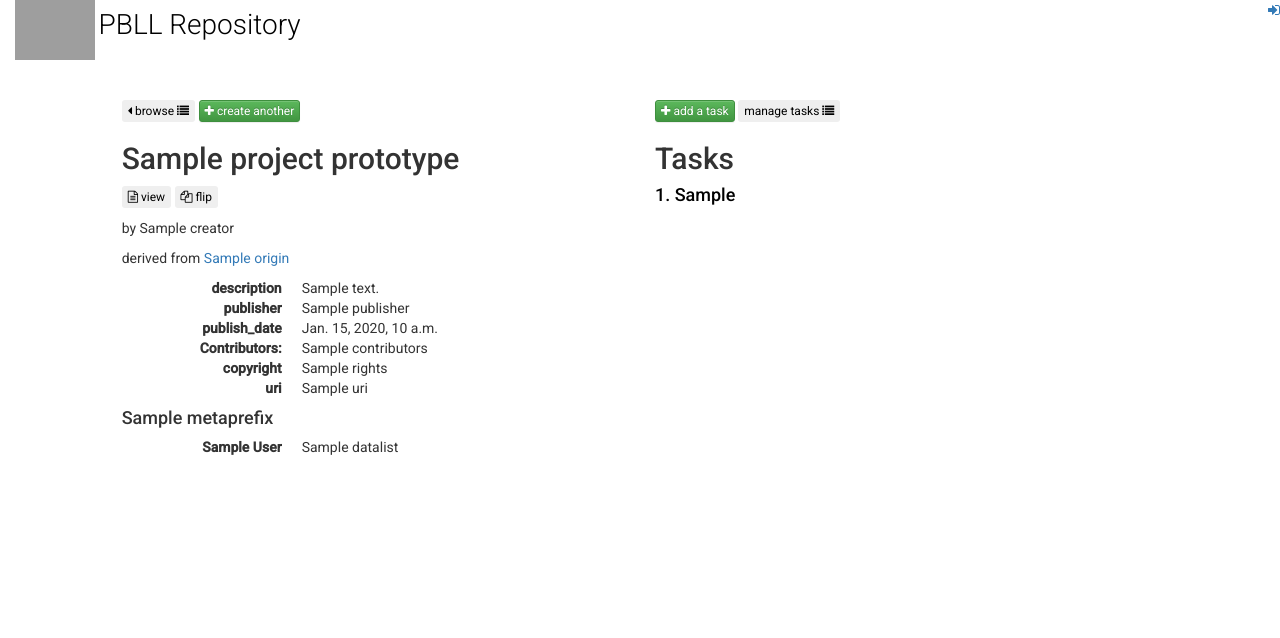
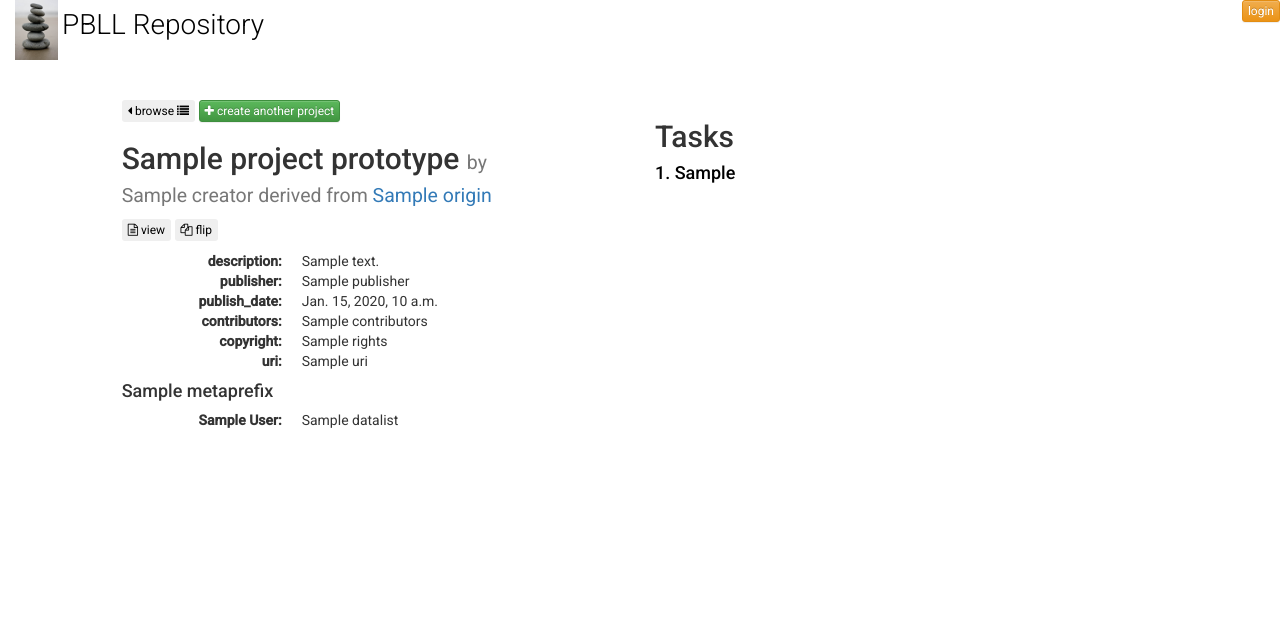
Before and after one commit to llcit/nflrc-pbllrepo-dev, a Django app: template templates/project_prototype_detail.html in a window 1280 px wide. Shown: the top 638 px of the page. Run offline with Django 3.2, Linux system fonts and the light colour scheme; the template is opened without the code that fills it: most values are stand-ins (such as "Sample title", 1, 10 or a date in 2020); some libraries are stand-ins or nearby versions; grey boxes are pictures that could not be loaded.

Commit message:
fabfile committed this without comments.

```diff
--- a/reposite/schema.py
+++ b/reposite/schema.py
@@ -237,7 +237,7 @@ class PrototypeMetadataForm(forms.Form):
     subject = forms.MultipleChoiceField(
         choices=SUBJECT_AREAS,
         label='Subject Area',
-        label_suffix='Subject Areas',
+        label_suffix='Subject Area(s)',
         help_text='(Check all that apply)',
         widget=forms.CheckboxSelectMultiple(attrs={}),
         required=True)
@@ -369,7 +369,7 @@ class PrototypeMetadataForm(forms.Form):
         required=False)
     cs_like_career_skills = forms.MultipleChoiceField(
         choices=CENTURY_SKILLS['like-career-skills'],
-        widget=forms.CheckboxSelectMultiple(attrs={'class': 'input-lg'}),
+        widget=forms.CheckboxSelectMultiple(attrs={'class': ''}),
         label='21st Century Skills',
         label_suffix='Life and Career Skills',
         help_text='(Check all that apply)',
--- a/templates/base.html
+++ b/templates/base.html
@@ -55,20 +55,22 @@
           </button> -->
 
           <a class="static_a_display pull-left" href="{% url 'home' %}">
-            <img src="http://nflrc.hawaii.edu/media/img/1-PBLicon.png"> <span class="lead" style="font-size: 2.0em;">PBLL Repository</span>
+            <img src="{% static 'img/pbllrepo-icon.jpg' %}"> <span class="lead" style="font-size: 2.0em;">PBLL Repository</span>
           </a>
 
         </div>
 
-        <div class="collapse navbar-collapse pull-right" style="background-color: white">
-          <ul class="nav navbar-nav navbar-right">
+        <div class="nav navbar-right">
+
             {% if not user.is_authenticated %}
-              <a href="{% url 'login' %}"> <i class="fa fa-sign-in"></i> </a>
+              <a href="{% url 'login' %}"  class="btn btn-xs btn-warning"> login </a>
             {% else %}
-              <a href="{% url 'logout' %}">{{ user }}</a>
+              <a href="{% url 'logout' %}" class="btn btn-xs btn-warning"> logout {{ user }} </a>
             {% endif %}
-          </ul>
+
         </div>
+
+
       </div>
     </div>
     <!-- End navbar content -->
--- a/templates/home.html
+++ b/templates/home.html
@@ -47,7 +47,7 @@
 
         <div class="row">
             <div class="col-xs-2">
-                <p><img src="https://encrypted-tbn0.gstatic.com/images?q=tbn:ANd9GcTV3bLtm6U3A9dSTfnr53H9KPC-u0sJSFobh3Z_M9Ybfel7UdP_"  width="100%"></p>
+                <p><img src="{% static 'img/pbllrepo-icon.jpg' %}"  width="100%"></p>
             </div>
             <div class="col-xs-10">
                 <p class="lead" style="font-size: 4.0em">Pebbles</p>
--- a/templates/project_prototype_detail.html
+++ b/templates/project_prototype_detail.html
@@ -11,13 +11,22 @@
                 <button class=" btn btn-xs"><i class="fa fa-caret-left"></i> browse <i class="fa fa-list"></i></button>
             </a>
             <a href="{% url 'create_prototype' %}" class="static_a_display">
-                <button class=" btn btn-xs btn-success"><i class="fa fa-plus"></i> create another</button>
+                <button class=" btn btn-xs btn-success"><i class="fa fa-plus"></i> create another project</button>
             </a>
         </p>
+
+
+
         <p class="lead">
 
 
-            <h2>{{ project_prototype.title }}</h2>
+            <h2>{{ project_prototype.title }}
+
+            <small> by {{ project_prototype.creator }} </small>
+            {% if project_prototype.origin %}
+            <small> derived from <a href="{% url 'view_prototype' project_prototype.origin.id %}">{{ project_prototype.origin }}</a></small>
+            {% endif %}
+            </h2>
             <a href="{% url 'docview_prototype' project_prototype.id %}" class="static_a_display">
                 <button class="btn btn-xs"><i class="fa fa-file-text-o"></i> view</button>
             </a>
@@ -40,20 +49,14 @@
 
         </p>
 
-        <p> by {{ project_prototype.creator }} </p>
-        {% if project_prototype.origin %}
-        <p> derived from <a href="{% url 'view_prototype' project_prototype.origin.id %}">{{ project_prototype.origin }}</a></p></p>
-        {% endif %}
-
-
 
         <dl class="dl-horizontal">
-            <dt>description</dt> <dd><span> {{ project_prototype.description }} </span></dd>
-            <dt>publisher</dt><dd><span> {{ project_prototype.publisher }} </span></dd>
-            <dt>publish_date</dt><dd><span> {{ project_prototype.publish_date }} </span></dd>
-            <dt>Contributors:</dt><dd><span> {{ project_prototype.contributors }} </span></dd>
-            <dt>copyright</dt><dd><span> {{ project_prototype.rights }} </span></dd>
-            <dt>uri</dt><dd><span> {{ project_prototype.uri }} </span></dd>
+            <dt>description:</dt> <dd><span> {{ project_prototype.description }} </span></dd>
+            <dt>publisher:</dt><dd><span> {{ project_prototype.publisher }} </span></dd>
+            <dt>publish_date:</dt><dd><span> {{ project_prototype.publish_date }} </span></dd>
+            <dt>contributors:</dt><dd><span> {{ project_prototype.contributors }} </span></dd>
+            <dt>copyright:</dt><dd><span> {{ project_prototype.rights }} </span></dd>
+            <dt>uri:</dt><dd><span> {{ project_prototype.uri }} </span></dd>
 
             {% for i, j in prototype_data.items %}
                 {% ifchanged j.metaprefix %}<h4> {{ j.metaprefix }} </h4> {% endifchanged %}
@@ -61,7 +64,7 @@
                     <dt></dt><dd>{% for k in j.datalist %}<span>{{ k }}</span>{% if not forloop.last %},{% endif %} {% endfor %}</dd>
                 {% else %}
                     <dt style="white-space: normal">
-                        {{ j.displayname }}
+                        {{ j.displayname }}:
                     </dt>
                     <dd>{% for k in j.datalist %}<span>{{ k }}</span>{% if not forloop.last %},{% endif %} {% endfor %}</dd>
                 {% endif %}
@@ -74,6 +77,7 @@
 
             <a href="#" tabindex="0" role="button" class="addatask static_a_display" selector="#addbtn" data-toggle="popover" data-placement="left" data-trigger="focus" data-content="{% for message in messages %}{{message}}{% endfor %}"></a>
 
+            {% if user == project_prototype.creator %}
             <a href="{% url 'create_task' project_prototype.id %}" class="static_a_display">
                 <button id="addbtn" class="btn btn-xs btn-success"><i class="fa fa-plus"></i> add a task </button>
             </a>
@@ -81,6 +85,7 @@
             <a href="{% url 'view_all_tasks' project_prototype.id %}" class="static_a_display">
                 <button class=" btn btn-xs"> manage tasks <i class="fa fa-list"></i></button>
             </a>
+            {% endif %}
         </p>
         <p class="lead">
             <h2>Tasks</h2>
--- a/templates/task_create.html
+++ b/templates/task_create_update.html
@@ -11,7 +11,7 @@
 
         <form method="post" action=".">{% csrf_token %}
             {{ form|crispy }}
-            <button type="submit" class="btn btn-lg btn-success">Add New Task</button>
+            <button type="submit" class="btn btn-lg btn-success btn-block">Save</button>
         </form>
     </p>
 </div></div>
```
Also changed, not shown: reposite/forms.py (+26 -17 lines), reposite/views.py (+13 -10 lines), templates/project_prototype_create_update.html (+8 -7 lines), templates/task_detail.html (+8 -2 lines), templates/task_update.html (deleted, +0 -26 lines), static/img/pbllrepo-icon.jpg (added), 1 other file.
